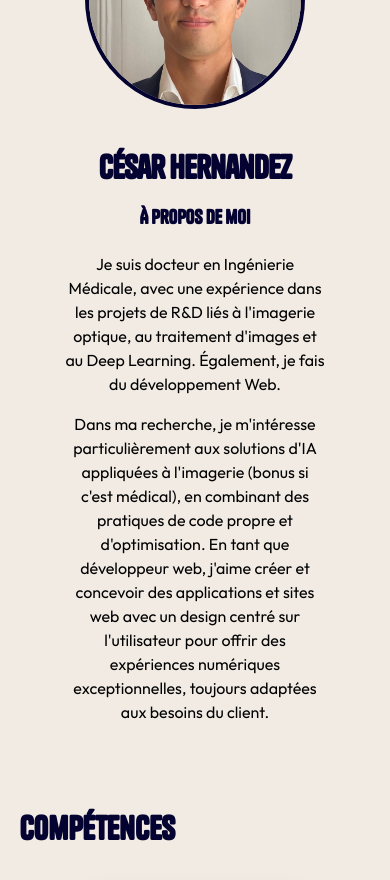
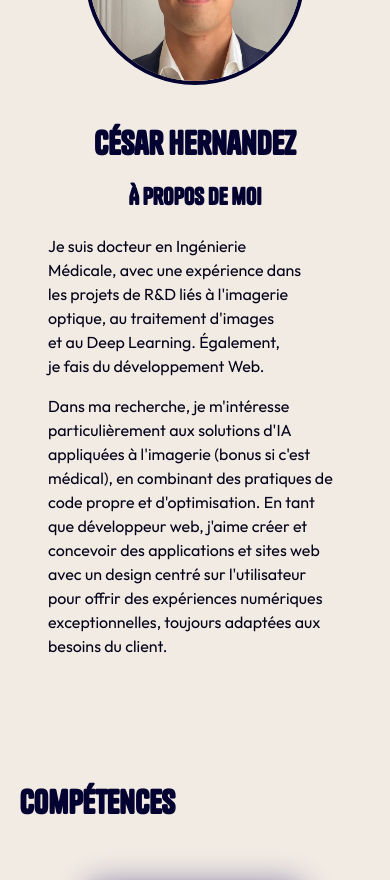
Before and after one commit to cesaraha/personal-website, a SvelteKit app: page / in a window 390 px wide. Shown: the part 940-1820 px from the top of the page. Built offline with nearby package versions, Linux system fonts and the light colour scheme.

Commit message:
Changes in styling
Changed spacing and removed unnecessary font styles already defined in app.css

```diff
--- a/src/components/About.svelte
+++ b/src/components/About.svelte
@@ -71,15 +71,10 @@
 	}
 
 	.name {
-		font: var(--h1);
-		color: var(--text-color);
 		margin-bottom: var(--spacing4);
-		letter-spacing: -0.02em;
 	}
 
 	.title {
-		font: var(--h3);
-		color: hsl(from var(--text-color) h s calc(l - 20%));
 		margin-bottom: var(--spacing3);
 	}
 
@@ -88,54 +83,45 @@
 	}
 
 	.description p {
-		font: var(--p);
-		color: hsl(from var(--text-color) h s calc(l - 10));
+		color: hsl(from var(--text-color) h s calc(l - 5));
 	}
 
 	/* Responsive design */
-	@media (max-width: 768px) {
+	@media (max-width: 950px) {
 		.about-section {
-			width: 95%;
+			width: 100%;
 			padding: 0;
 			margin-bottom: var(--spacing4);
 		}
 
 		.main-content {
-			width: 100%;
+			width: 95%;
 			flex-direction: column;
+			text-align: center;
+			padding: 0 calc(var(--spacing4) + var(--spacing2)) var(--spacing5);
+		}
+
+		.name,
+		.title {
 			text-align: center;
 		}
 
-		.content {
-			text-align: center;
+		.description {
+			text-align: left;
+			text-wrap: justify;
 		}
 
 		.profile-image {
-			width: 280px;
-			height: 280px;
-		}
-
-		.name {
-			font: var(--h1);
-			font-size: 2.5rem;
-		}
-
-		.title {
-			font: var(--h2);
-			font-size: 1.3rem;
-		}
-
-		.description p {
-			font: var(--p);
-			font-size: 1rem;
+			width: 270px;
+			height: 270px;
 		}
 	}
 
-	@media (max-width: 480px) {
+	@media (max-width: 600px) {
 		.about-section {
 			width: 100%;
 			padding: 0;
-			margin: var(--spacing2) auto var(--spacing5) auto;
+			margin: var(--spacing2) 0 var(--spacing5) 0;
 		}
 
 		.main-content {
@@ -149,18 +135,15 @@
 		}
 
 		.name {
-			font: var(--h1);
-			font-size: 2rem;
 			margin: var(--spacing0) 0;
 		}
 
 		.title {
-			font: var(--h2);
-			font-size: 1.2rem;
 			margin: var(--spacing3) 0 var(--spacing3) 0;
 		}
 		.description {
 			margin-bottom: 0;
+			text-wrap: balance;
 		}
 	}
 </style>
```
